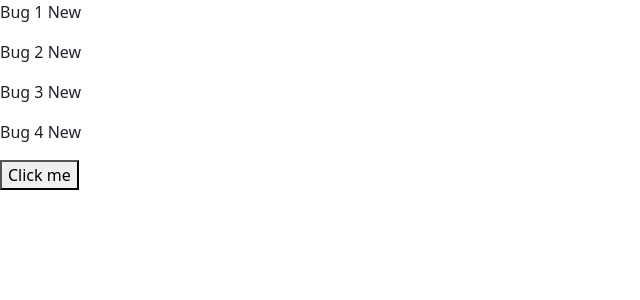
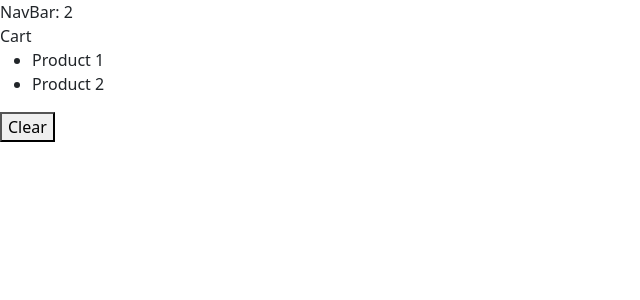
Before and after one commit to dsubiros/react-app-2024, a React (Vite) app: page / in a window 1280 px wide. Shown: the top 300 px of the page, without its empty margins (0-640 px from the left). Built offline with nearby package versions, Linux system fonts and the light colour scheme.

Commit message:
Creating shared state with NavBar and Cart items

```diff
--- /dev/null
+++ b/src/App7.tsx
@@ -0,0 +1,16 @@
+import React, { useState } from "react";
+import NavBar from "./components/NavBar";
+import Cart from "./components/Cart";
+
+const App7 = () => {
+  const [cartItems, setCartItems] = useState(["Product 1", "Product 2"]);
+
+  return (
+    <div>
+      <NavBar cartItemsCount={cartItems.length} />
+      <Cart cartItems={cartItems} onClear={() => setCartItems([])} />
+    </div>
+  );
+};
+
+export default App7;
--- /dev/null
+++ b/src/components/Cart.tsx
@@ -0,0 +1,24 @@
+import React from "react";
+
+interface Props {
+  cartItems: string[];
+  onClear: () => void;
+
+}
+
+const Cart = ({ cartItems, onClear }: Props) => {
+  return (
+    <>
+      <div>Cart</div>
+      <ul>
+        {cartItems.map((item) => (
+          <li key={item}>{item}</li>
+        ))}
+      </ul>
+      <button onClick={onClear}>Clear</button>
+
+    </>
+  );
+};
+
+export default Cart;
--- /dev/null
+++ b/src/components/NavBar.tsx
@@ -0,0 +1,11 @@
+import React from "react";
+
+interface Props {
+  cartItemsCount: number;
+}
+
+const NavBar = ({ cartItemsCount }: Props) => {
+  return <div>NavBar: {cartItemsCount}</div>;
+};
+
+export default NavBar;
--- a/src/main.tsx
+++ b/src/main.tsx
@@ -7,10 +7,12 @@
 import App4 from './App4';
 import App5 from './App5';
 import App6 from './App6';
+import App7 from './App7';
 
 ReactDOM.createRoot(document.getElementById('root') as HTMLElement).render(
   <React.StrictMode>
     {/* <App /> */}
-    <App6/>
+    <App7/>
+
   </React.StrictMode>,
 )
```
